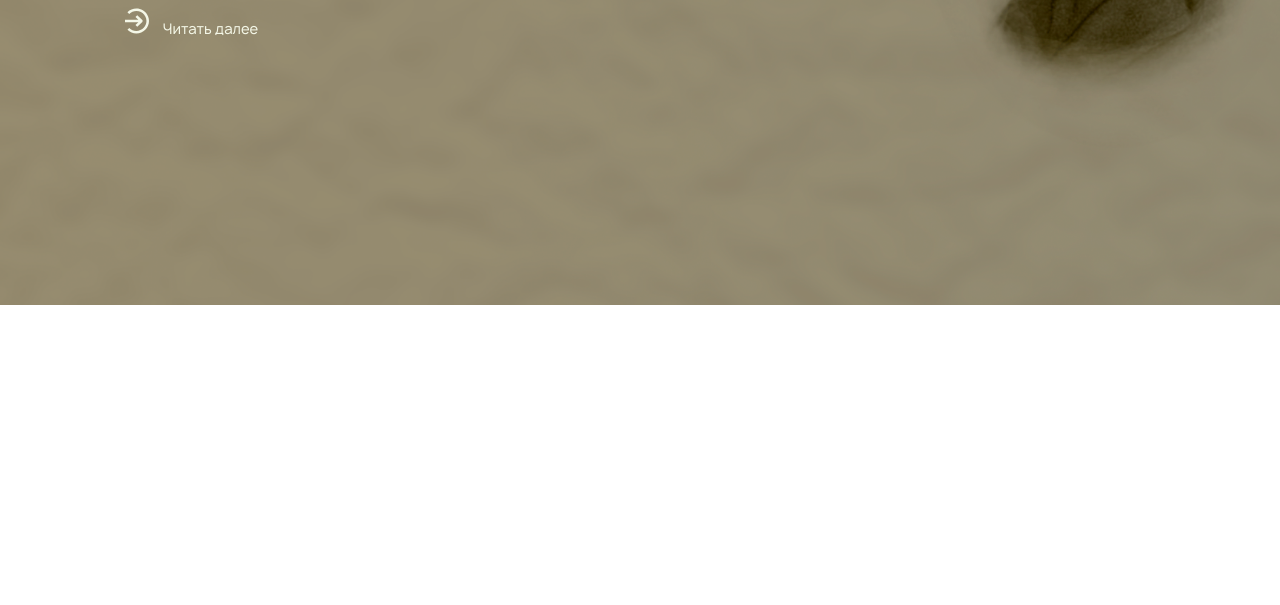
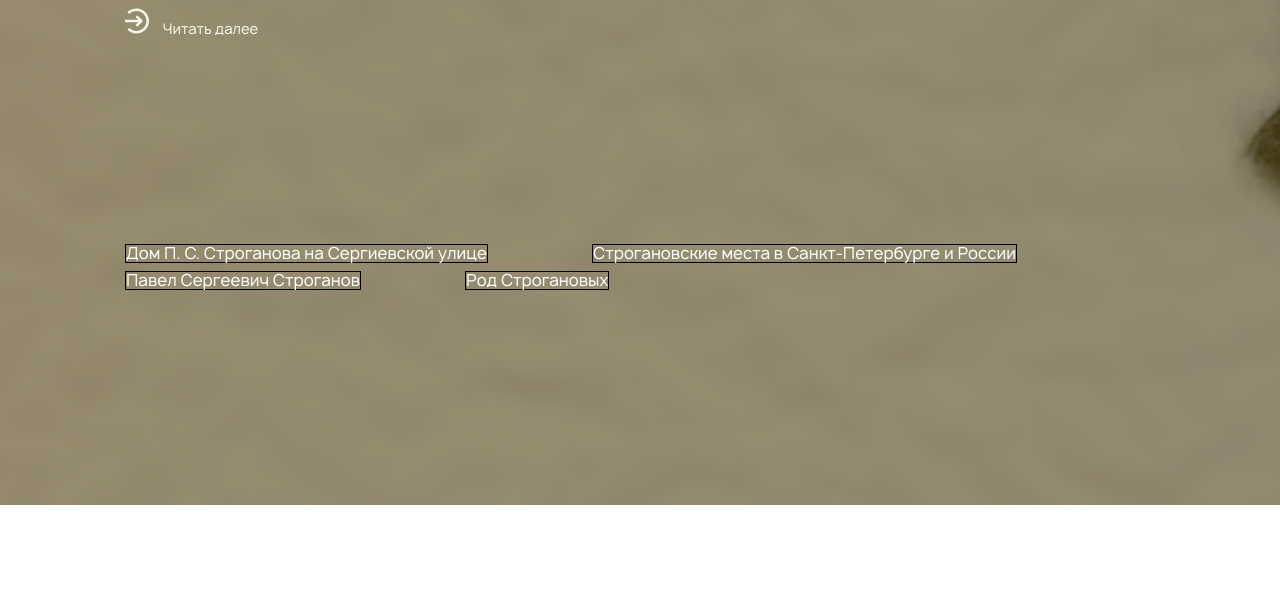
Before and after one commit to m3Rzy/diplom, a plain HTML site: page Диплом/index.html in a window 1280 px wide. Shown: the part 495-1100 px from the top of the page. Before the commit the page ends 800 px from the top, so only its background shows below. Drawn offline with Linux system fonts and the light colour scheme.

Commit message:
add scroll

```diff
--- a/Диплом/index.html
+++ b/Диплом/index.html
@@ -10,8 +10,11 @@
     <title>Университет ИТМО</title>
 </head>
 
+
 <body>
+    <!-- <img src="assets/img/header.png" alt=""> -->
     <div class="safearea">
+
         <div class="listheader">
 
             <a class="logotype" href="#">
@@ -27,14 +30,32 @@
             </div>
             <div class="titles">
                 <h1 class="title_main">Павел Сергеевич Строганов и его дом</h1>
-                <h3 class="title_help">Обер-шенк русского императорского двора, коллекционер, меценат; представитель славного рода Строгановых</h3>
+                <h3 class="title_help">Обер-шенк русского императорского двора, коллекционер, меценат; представитель
+                    славного рода Строгановых</h3>
                 <div class="line"></div>
                 <div class="nextbtn">
                     <img src="assets/img/next.svg" alt="#" class="nextsvg">
                     <a href="#" class="nextbutton">Читать далее</a>
                 </div>
             </div>
+            <div class="urls">
+
+                <ul class="articles">
+                    <li><a href="#" class="article">Дом П. С. Строганова на Сергиевской улице</a></li>
+                    <li><a href="#" class="article">Строгановские места в Санкт-Петербурге и России</a></li>
+                    <li><a href="#" class="article">Павел Сергеевич Строганов</a></li>
+                    <li><a href="#" class="article">Род Строгановых</a></li>
+                </ul>
+
+            </div>
+
         </div>
+
+
+    </div>
+
+
+    <div class="list1">
 
     </div>
 </body>
--- a/Диплом/style.css
+++ b/Диплом/style.css
@@ -1,3 +1,8 @@
+body {
+    margin: 0;
+
+}
+
 .listheader {
     margin-left: 125px;
     margin-right: 125px;
@@ -15,10 +20,18 @@
 }
 
 .nextbtn {
-    /* border: #fff 2px solid; */
+
     margin-top: 20px;
     width: 234px;
 }
+
+ul {
+    margin: 0;
+    padding: 0;
+}
+
+
+
 
 .nextbutton {
     font-family: "ManropeRegular";
@@ -58,6 +71,33 @@
     font-weight: 100;
 }
 
+a {
+    font-family: "ManropeRegular";
+    outline: none;
+    text-decoration: none;
+    color: #fff;
+}
+
+.urls {
+    margin-top: 200px;
+}
+
+
+
+li {
+    margin-right: 100px;
+    display: inline;
+    width: 100px;
+    height: 60px;
+    border: #000 solid 1px;
+}
+
+.article {
+
+    font-size: 16px;
+    font-weight: 500;
+}
+
 .ghost-button {
     font-family: "ManropeRegular";
     font-size: 14px;
@@ -80,17 +120,22 @@
     color: #000;
 }
 
+body {
+    height: 4000px;
+}
+
+
+
+
 .safearea {
     background-image: url("assets/img/header.png");
+
     background-size: cover;
-    top: 0;
-    left: 0;
-    right: 0;
-    bottom: 0;
     width: 100%;
-    height: 100%;
+    height: 1000px;
+
     background-repeat: no-repeat;
-    position: fixed;
-    min-width: 50%;
-    min-height: 50%;
+
+
+
 }
```
